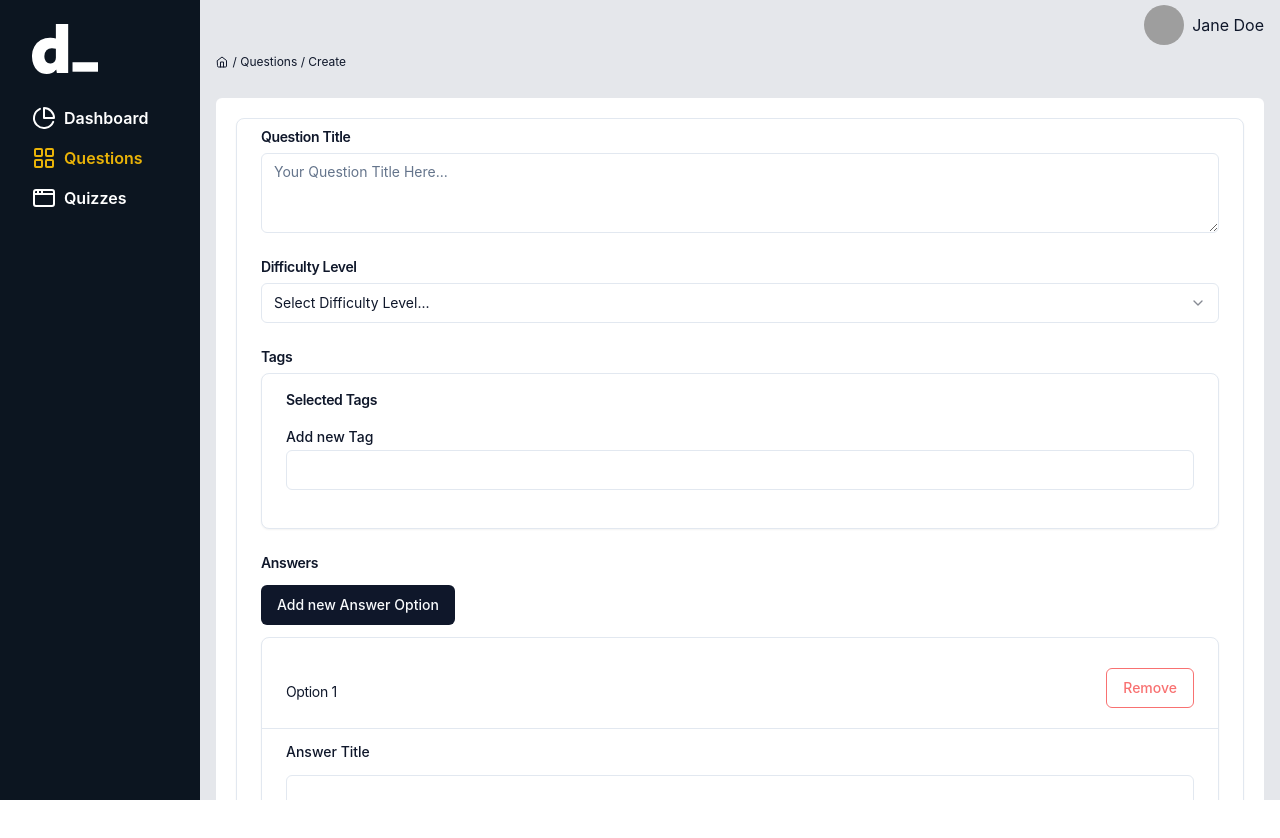
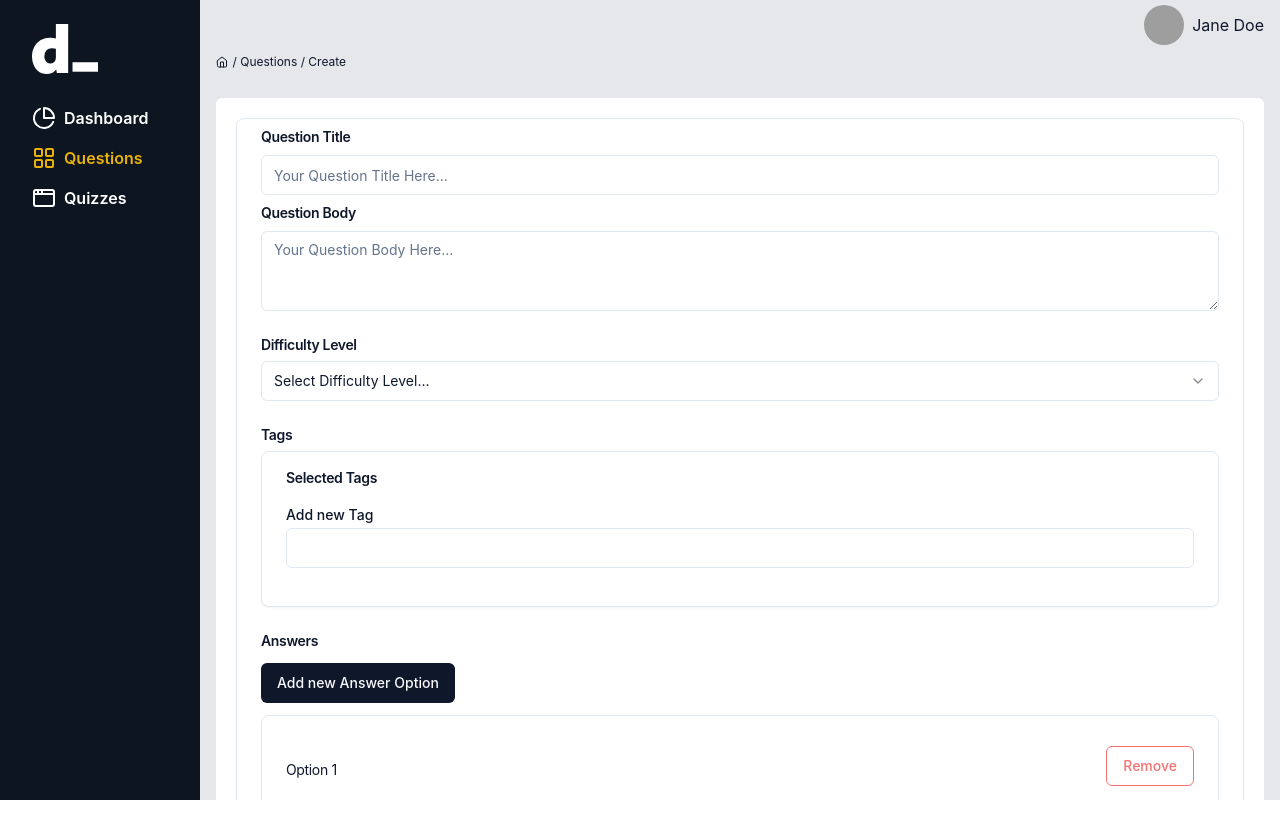
Before and after one commit to Stoian256/fe-quiz, a React (Vite) app: page /questions/create in a window 1280 px wide. Shown: the top 838 px of the page. Built offline with nearby package versions, Linux system fonts and the light colour scheme; grey boxes are pictures that could not be loaded.

Commit message:
add questionTitle, validate it and changed the feedback type

```diff
--- a/src/components/createQuestion/form.tsx
+++ b/src/components/createQuestion/form.tsx
@@ -10,6 +10,7 @@ import { AnswerData } from "@shadcn/utils/interfaces/AnswerData";
 import Toast from "./toast";
 
 interface FormData {
+  questionTitle: string,
   questionBody: string;
   difficultyLevel: string;
   tags: string[];
@@ -19,6 +20,7 @@ interface FormData {
 const BE_URL = "";
 
 const Form: React.FC = () => {
+  const [questionTitle, setQuestionTitle] = useState<string>("");
   const [questionBody, setQuestionBody] = useState<string>("");
   const [difficultyLevel, setDifficultyLevel] = useState<string>("");
   const [tags, setTags] = useState<string[]>([]);
@@ -40,6 +42,10 @@ const Form: React.FC = () => {
       setShowToast(null);
     }, 3000);
   };
+
+  const handleQuestionTitleChange = (text: string) => {
+    setQuestionTitle(text);
+  }
 
   const handleQuestionBodyChange = (text: string) => {
     setQuestionBody(text);
@@ -69,7 +75,7 @@ const Form: React.FC = () => {
     ).length;
 
     return (
-      questionBody.trim().length > 0 &&
+      questionTitle.length > 0 &&
       difficultyLevel !== "" &&
       tags.length > 0 &&
       answersCount >= minimumAnswers &&
@@ -78,6 +84,7 @@ const Form: React.FC = () => {
   };
 
   const dataToSend = {
+    questionTitle,
     questionBody,
     difficultyLevel,
     tags,
@@ -104,6 +111,7 @@ const Form: React.FC = () => {
   };
 
   const resetForm = () => {
+    setQuestionTitle("");
     setQuestionBody("");
     setDifficultyLevel("");
     setTags([]);
@@ -142,7 +150,7 @@ const Form: React.FC = () => {
     <>
       <form onSubmit={handleSubmit}>
         <div className="grid w-full items-center gap-4">
-          <FormHeader onQuestionBodyChange={handleQuestionBodyChange} />
+          <FormHeader onQuestionBodyChange={handleQuestionBodyChange} onQuestionTitleChange={handleQuestionTitleChange} />
           <FormDifficultySelect
             onDifficultyChange={handleDifficultyLevelChange}
           />
--- a/src/components/createQuestion/formHeader.tsx
+++ b/src/components/createQuestion/formHeader.tsx
@@ -1,55 +1,90 @@
 import { CardTitle } from "@shadcn/components/ui/card";
 import { Textarea } from "@shadcn/components/ui/textarea";
 import { useState } from "react";
+import { Input } from "../ui/input";
 
 interface QuestionBodyProps {
+  onQuestionTitleChange: (text: string) => void;
   onQuestionBodyChange: (text: string) => void;
 }
 
-const FormHeader: React.FC<QuestionBodyProps> = ({ onQuestionBodyChange }) => {
-
-  const [capitalizedText, setCapitalizedText] = useState<string>("");
+const FormHeader: React.FC<QuestionBodyProps> = ({
+  onQuestionBodyChange,
+  onQuestionTitleChange
+}) => {
+  const [title, setTitle] = useState<string>("");
+  const [body, setBody] = useState<string>("");
+  const [titleError, setTitleError] = useState<string>("");
+  const [bodyError, setBodyError] = useState<string>("");
 
   const capitalizeFirstLetter = (text: string) => {
     return text.charAt(0).toUpperCase() + text.slice(1);
   };
 
+  const handleQuestionTitleChange = (
+    event: React.ChangeEvent<HTMLInputElement>
+  ) => {
+    const inputText = event.target.value;
+    const capitalizedText = capitalizeFirstLetter(inputText);
+    setTitle(capitalizedText);
+    onQuestionTitleChange(capitalizedText);
+    setTitleError("");
+  };
+
   const handleQuestionBodyChange = (
     event: React.ChangeEvent<HTMLTextAreaElement>
   ) => {
-
     const inputText = event.target.value;
     const capitalizedText = capitalizeFirstLetter(inputText);
-    setCapitalizedText(capitalizedText)
+    setBody(capitalizedText);
     onQuestionBodyChange(capitalizedText);
+    setBodyError("");
   };
 
-  const handleQuestionBodyBlur = (
-    event: React.FocusEvent<HTMLTextAreaElement>
-  ) => {
+  const handleQuestionTitleBlur = (event: React.FocusEvent<HTMLInputElement>) => {
     const inputText = event.target.value;
 
-    const questionBodyRegex = /.{20,}$/;
+    if (inputText.length < 20 || inputText.length > 255) {
+      setTitleError("Title should be between 20 and 255 characters");
+    } else {
+      onQuestionTitleChange(inputText);
+    }
+  };
 
-    if (questionBodyRegex.test(inputText)) {
+  const handleQuestionBodyBlur = (event: React.FocusEvent<HTMLTextAreaElement>) => {
+    const inputText = event.target.value;
+
+    if (inputText.length < 20) {
+      setBodyError("Body should be at least 20 characters long");
+    } else {
       onQuestionBodyChange(inputText);
-    } else {
-      alert("Invalid Question Body");
     }
   };
 
   return (
-    <div className="flex flex-col space-y-1.5">
+    <div className="flex flex-col space-y-2">
       <CardTitle className="text-sm mt-2">Question Title</CardTitle>
-      <Textarea
+      <Input
+        type="text"
         id="title"
         placeholder="Your Question Title Here..."
-        value={capitalizedText}
+        value={title}
+        onChange={handleQuestionTitleChange}
+        onBlur={handleQuestionTitleBlur}
+        autoComplete="off"
+        required
+      />
+      {titleError && <p className="text-red-500 text-sm">{titleError}</p>}
+      <CardTitle className="text-sm">Question Body</CardTitle>
+      <Textarea
+        id="body"
+        placeholder="Your Question Body Here..."
+        value={body}
         onChange={handleQuestionBodyChange}
         onBlur={handleQuestionBodyBlur}
         autoComplete="off"
-        required
       />
+      {bodyError && <p className="text-red-500 text-sm">{bodyError}</p>}
     </div>
   );
 };
```
